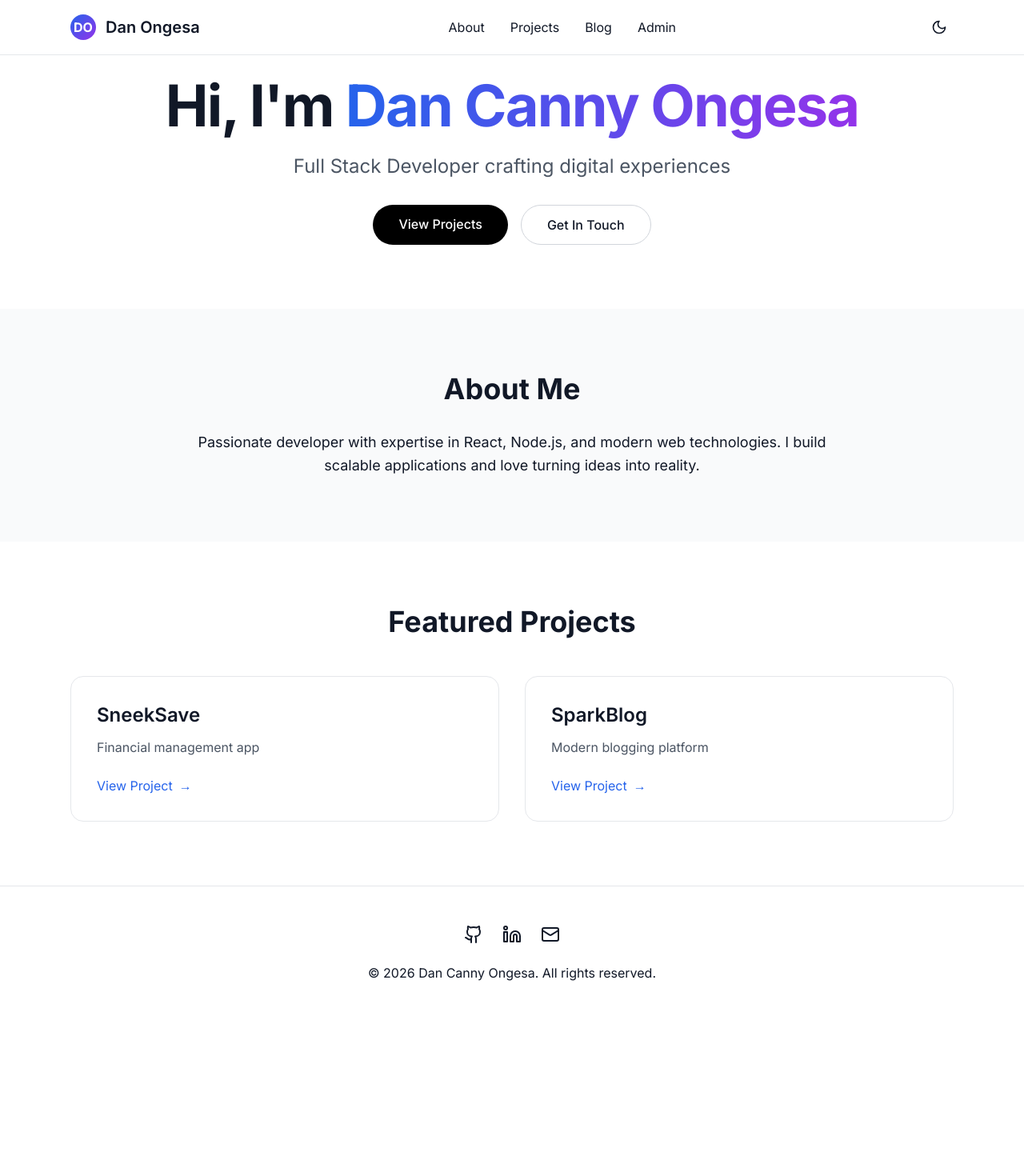
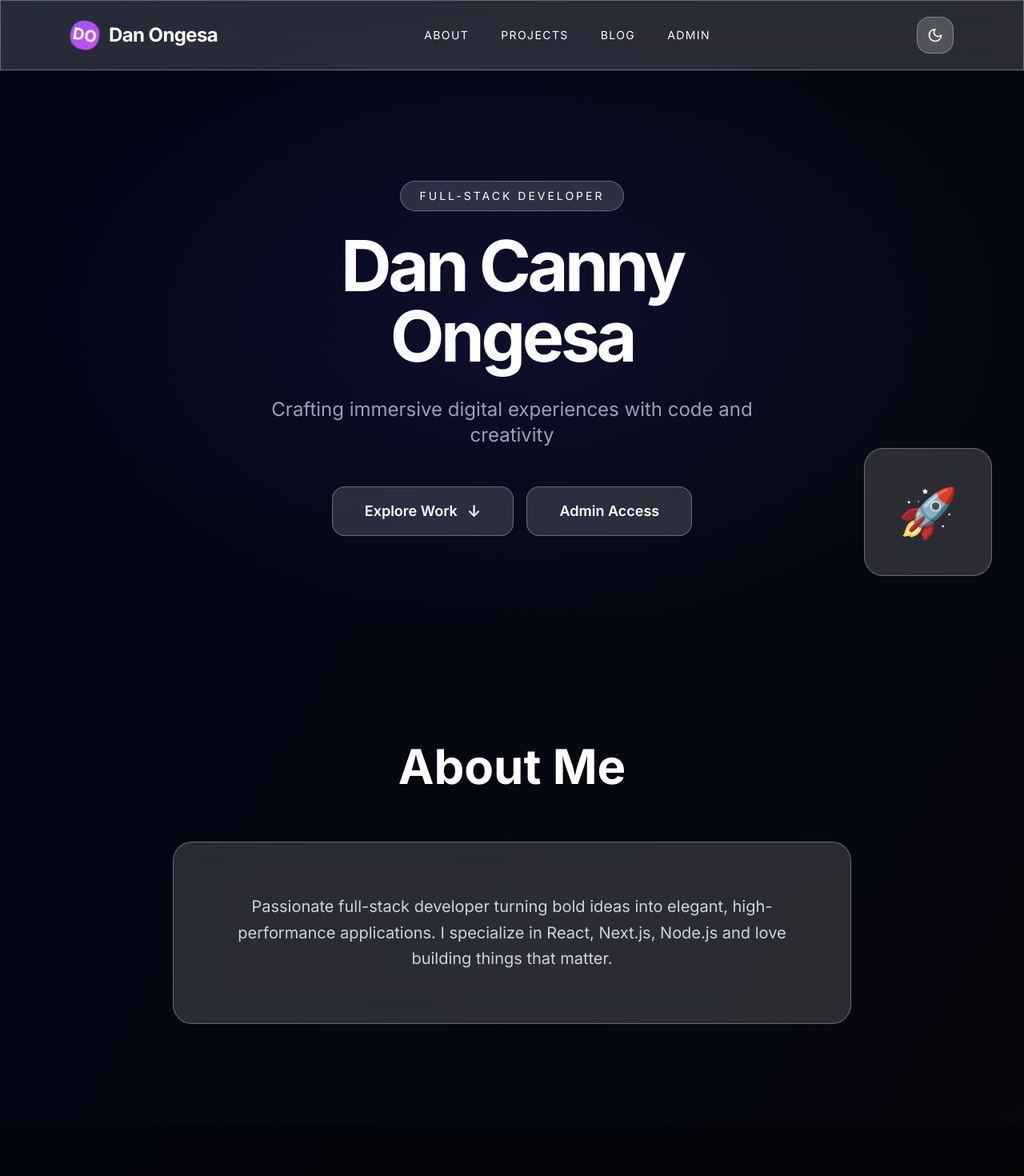
Before and after one commit to dancannyongesa/personal-website-react, a Next.js app: page / in a window 1280 px wide. Shown: the top 1470 px of the page at 80% size. Before the commit the page ends 1276 px from the top, so only its background shows below. Built offline with nearby package versions, Linux system fonts and the light colour scheme.

Commit message:
Modernize homepage with glassmorphism, dark theme, super animations

```diff
--- a/app/page.tsx
+++ b/app/page.tsx
@@ -7,7 +7,6 @@ import Link from 'next/link';
 
 export default function Home() {
   const [isMenuOpen, setIsMenuOpen] = useState(false);
-  const [darkMode, setDarkMode] = useState(false); // Handled by next-themes
 
   const navLinks = [
     { href: '#about', label: 'About' },
@@ -17,99 +16,125 @@ export default function Home() {
   ];
 
   return (
-    <div className="min-h-screen bg-white dark:bg-gray-950 text-gray-900 dark:text-gray-100">
-      {/* Navbar */}
-      <nav className="fixed top-0 left-0 right-0 z-50 bg-white/80 dark:bg-gray-950/80 backdrop-blur-md border-b border-gray-200 dark:border-gray-800">
-        <div className="max-w-6xl mx-auto px-6 py-4 flex items-center justify-between">
+    <div className="min-h-screen bg-gradient-to-br from-slate-950 to-zinc-950 text-white overflow-hidden">
+      {/* Navbar - Glass */}
+      <nav className="fixed top-0 left-0 right-0 z-50 glass border-b border-white/10">
+        <div className="max-w-6xl mx-auto px-6 py-5 flex items-center justify-between">
           <div className="flex items-center gap-3">
-            <div className="w-8 h-8 bg-gradient-to-br from-blue-600 to-purple-600 rounded-full flex items-center justify-center text-white font-bold">DO</div>
-            <span className="font-semibold text-xl">Dan Ongesa</span>
+            <motion.div
+              animate={{ rotate: [0, 10, 0] }}
+              transition={{ duration: 4, repeat: Infinity }}
+              className="w-9 h-9 bg-gradient-to-br from-violet-500 to-fuchsia-500 rounded-2xl flex items-center justify-center text-xl font-bold"
+            >DO</motion.div>
+            <span className="font-bold text-2xl tracking-tight">Dan Ongesa</span>
           </div>
 
-          <div className="hidden md:flex items-center gap-8">
-            {navLinks.map((link) => (
-              <a key={link.href} href={link.href} className="hover:text-blue-600 dark:hover:text-blue-400 transition-colors">
+          <div className="hidden md:flex items-center gap-10 text-sm uppercase tracking-widest">
+            {navLinks.map((link, i) => (
+              <motion.a
+                key={link.href}
+                href={link.href}
+                initial={{ opacity: 0, y: -10 }}
+                animate={{ opacity: 1, y: 0 }}
+                transition={{ delay: i * 0.1 }}
+                className="hover:text-violet-400 transition-colors duration-300"
+              >
                 {link.label}
-              </a>
+              </motion.a>
             ))}
           </div>
 
           <div className="flex items-center gap-4">
             <button
               onClick={() => document.documentElement.classList.toggle('dark')}
-              className="p-2 hover:bg-gray-100 dark:hover:bg-gray-800 rounded-full transition-colors"
+              className="p-3 glass rounded-2xl hover:scale-110 transition-all"
             >
               <Sun className="h-5 w-5 hidden dark:block" />
               <Moon className="h-5 w-5 block dark:hidden" />
             </button>
-            <button
-              onClick={() => setIsMenuOpen(!isMenuOpen)}
-              className="md:hidden p-2"
-            >
+            <button onClick={() => setIsMenuOpen(!isMenuOpen)} className="md:hidden p-3 glass rounded-2xl">
               {isMenuOpen ? <X size={24} /> : <Menu size={24} />}
             </button>
           </div>
         </div>
       </nav>
 
-      {/* Hero */}
-      <section className="pt-24 pb-20 px-6">
-        <div className="max-w-4xl mx-auto text-center">
+      {/* Hero with super animation */}
+      <section className="min-h-screen pt-24 flex items-center relative">
+        <div className="absolute inset-0 bg-[radial-gradient(at_center,#4f46e520_0%,transparent_70%)]"></div>
+        <div className="max-w-5xl mx-auto px-6 text-center relative z-10">
           <motion.div
-            initial={{ opacity: 0, y: 20 }}
+            initial={{ opacity: 0, y: 40 }}
             animate={{ opacity: 1, y: 0 }}
-            transition={{ duration: 0.6 }}
+            transition={{ duration: 0.8, ease: "easeOut" }}
           >
-            <h1 className="text-6xl md:text-7xl font-bold tracking-tight mb-6">
-              Hi, I'm <span className="bg-clip-text text-transparent bg-gradient-to-r from-blue-600 to-purple-600">Dan Canny Ongesa</span>
+            <div className="inline-block mb-6 px-6 py-2 glass rounded-full text-sm tracking-[3px]">FULL-STACK DEVELOPER</div>
+            <h1 className="text-7xl md:text-[5.5rem] font-bold tracking-tighter leading-none mb-8">
+              Dan Canny<br />Ongesa
             </h1>
-            <p className="text-2xl text-gray-600 dark:text-gray-400 mb-8">
-              Full Stack Developer crafting digital experiences
+            <p className="text-2xl text-slate-400 max-w-2xl mx-auto mb-12">
+              Crafting immersive digital experiences with code and creativity
             </p>
-            <div className="flex flex-wrap justify-center gap-4">
-              <a href="#projects" className="px-8 py-3 bg-black dark:bg-white text-white dark:text-black rounded-full font-medium hover:scale-105 transition-transform">
-                View Projects
-              </a>
-              <a href="mailto:your@email.com" className="px-8 py-3 border border-gray-300 dark:border-gray-700 rounded-full font-medium hover:bg-gray-100 dark:hover:bg-gray-900 transition-colors">
-                Get In Touch
-              </a>
+            <div className="flex flex-col sm:flex-row gap-4 justify-center">
+              <motion.a
+                href="#projects"
+                whileHover={{ scale: 1.05 }}
+                whileTap={{ scale: 0.98 }}
+                className="glass px-10 py-4 rounded-2xl font-semibold text-lg inline-flex items-center justify-center gap-3 hover:border-white/40"
+              >
+                Explore Work <span className="text-xl">↓</span>
+              </motion.a>
+              <Link href="/login" className="glass px-10 py-4 rounded-2xl font-semibold text-lg inline-flex items-center justify-center">
+                Admin Access
+              </Link>
             </div>
           </motion.div>
         </div>
+
+        {/* Floating elements */}
+        <motion.div className="absolute bottom-20 right-10 hidden lg:block float" style={{animationDelay: '1s'}}>
+          <div className="glass w-40 h-40 rounded-3xl p-6 flex items-center justify-center text-6xl">🚀</div>
+        </motion.div>
       </section>
 
       {/* About */}
-      <section id="about" className="py-20 bg-gray-50 dark:bg-gray-900">
+      <section id="about" className="py-32 relative">
         <div className="max-w-4xl mx-auto px-6">
-          <h2 className="text-4xl font-bold mb-8 text-center">About Me</h2>
-          <div className="prose dark:prose-invert max-w-none">
-            <p className="text-lg leading-relaxed text-center">
-              Passionate developer with expertise in React, Node.js, and modern web technologies. I build scalable applications and love turning ideas into reality.
+          <motion.h2
+            initial={{ opacity: 0 }}
+            whileInView={{ opacity: 1 }}
+            className="text-6xl font-bold text-center mb-16"
+          >About Me</motion.h2>
+          <div className="glass p-16 rounded-3xl">
+            <p className="text-xl leading-relaxed text-center text-slate-300">
+              Passionate full-stack developer turning bold ideas into elegant, high-performance applications.
+              I specialize in React, Next.js, Node.js and love building things that matter.
             </p>
           </div>
         </div>
       </section>
 
       {/* Projects */}
-      <section id="projects" className="py-20">
+      <section id="projects" className="py-32 bg-black/40">
         <div className="max-w-6xl mx-auto px-6">
-          <h2 className="text-4xl font-bold mb-12 text-center">Featured Projects</h2>
+          <h2 className="text-6xl font-bold text-center mb-20">Featured Projects</h2>
           <div className="grid md:grid-cols-2 gap-8">
             {[
-              { title: 'SneekSave', desc: 'Financial management app', link: '#' },
-              { title: 'SparkBlog', desc: 'Modern blogging platform', link: '#' },
+              { title: 'SneekSave', desc: 'Smart financial tracking & savings platform', link: '#' },
+              { title: 'SparkBlog', desc: 'Modern content platform with real-time features', link: '#' },
             ].map((project, index) => (
               <motion.div
                 key={index}
-                initial={{ opacity: 0, y: 20 }}
+                initial={{ opacity: 0, y: 50 }}
                 whileInView={{ opacity: 1, y: 0 }}
-                transition={{ delay: index * 0.1 }}
-                className="group bg-white dark:bg-gray-800 p-8 rounded-2xl border border-gray-200 dark:border-gray-700 hover:border-blue-500 transition-all hover:-translate-y-1"
+                transition={{ delay: index * 0.15 }}
+                className="glass-card glass p-10 rounded-3xl group"
               >
-                <h3 className="text-2xl font-semibold mb-3">{project.title}</h3>
-                <p className="text-gray-600 dark:text-gray-400 mb-6">{project.desc}</p>
-                <a href={project.link} className="text-blue-600 hover:underline flex items-center gap-2">
-                  View Project <span>→</span>
+                <div className="h-2 w-12 bg-gradient-to-r from-violet-400 to-fuchsia-500 rounded mb-8"></div>
+                <h3 className="text-4xl font-semibold mb-4 group-hover:text-violet-400 transition-colors">{project.title}</h3>
+                <p className="text-slate-400 text-lg mb-8">{project.desc}</p>
+                <a href={project.link} className="inline-flex items-center gap-2 text-violet-400 hover:gap-3 transition-all">
+                  View Case Study →
                 </a>
               </motion.div>
             ))}
@@ -117,14 +142,14 @@ export default function Home() {
         </div>
       </section>
 
-      <footer className="py-12 border-t border-gray-200 dark:border-gray-800">
+      <footer className="py-20 border-t border-white/10">
         <div className="max-w-6xl mx-auto px-6 text-center">
-          <div className="flex justify-center gap-6 mb-6">
-            <a href="https://github.com/dancannyongesa" target="_blank"><Github className="h-6 w-6" /></a>
-            <a href="#"><Linkedin className="h-6 w-6" /></a>
-            <a href="mailto:your@email.com"><Mail className="h-6 w-6" /></a>
+          <div className="flex justify-center gap-8 mb-8">
+            <a href="https://github.com/dancannyongesa" target="_blank" className="hover:text-violet-400 transition-colors"><Github className="h-7 w-7" /></a>
+            <a href="#" className="hover:text-violet-400 transition-colors"><Linkedin className="h-7 w-7" /></a>
+            <a href="mailto:your@email.com" className="hover:text-violet-400 transition-colors"><Mail className="h-7 w-7" /></a>
           </div>
-          <p>© 2026 Dan Canny Ongesa. All rights reserved.</p>
+          <p className="text-slate-500">© 2026 Dan Canny Ongesa. Built with passion.</p>
         </div>
       </footer>
     </div>
```
